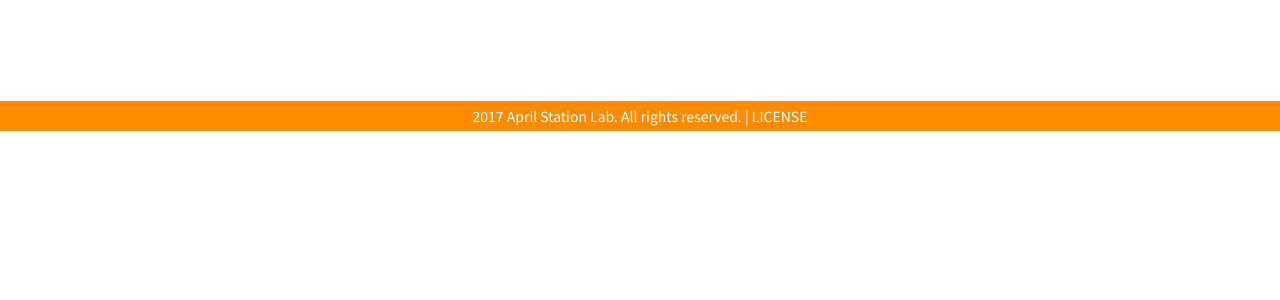
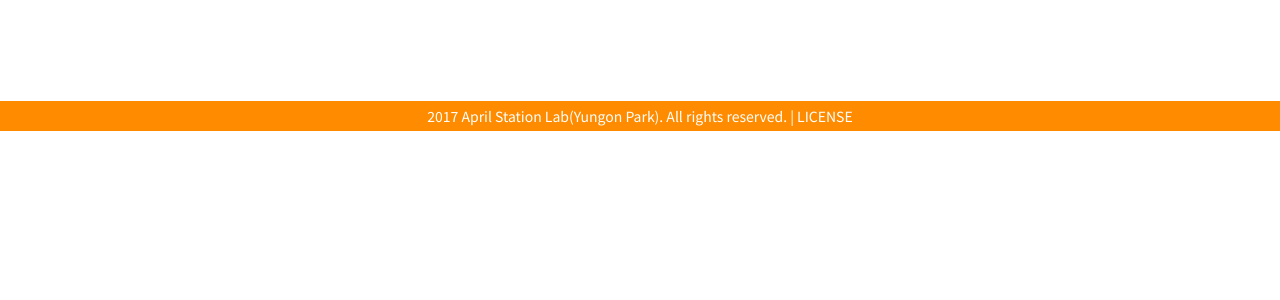
Before and after one commit to rubysoho07/MovieScheduler, a Django app: page /license/ in a window 1280 px wide. Shown: the part 209-509 px from the top of the page. Run offline with Django 3.2, Linux system fonts and the light colour scheme; parts of the project's set-up code (start-up, migrations or seed data) failed here and were passed over; some libraries are stand-ins or nearby versions.

Commit message:
footer 수정

```diff
--- a/scheduler_core/templates/scheduler_core/page_base.html
+++ b/scheduler_core/templates/scheduler_core/page_base.html
@@ -40,7 +40,7 @@
         </div>
 		<!-- Footer -->
 		<div class="footer">
-			2017 April Station Lab. All rights reserved. |
+			2017 April Station Lab(Yungon Park). All rights reserved. |
 			<a href="{% url 'license' %}">LICENSE</a>
 		</div>
 		<!-- JQuery (Necessary for Bootstrap's JavaScript plugins) -->
```
